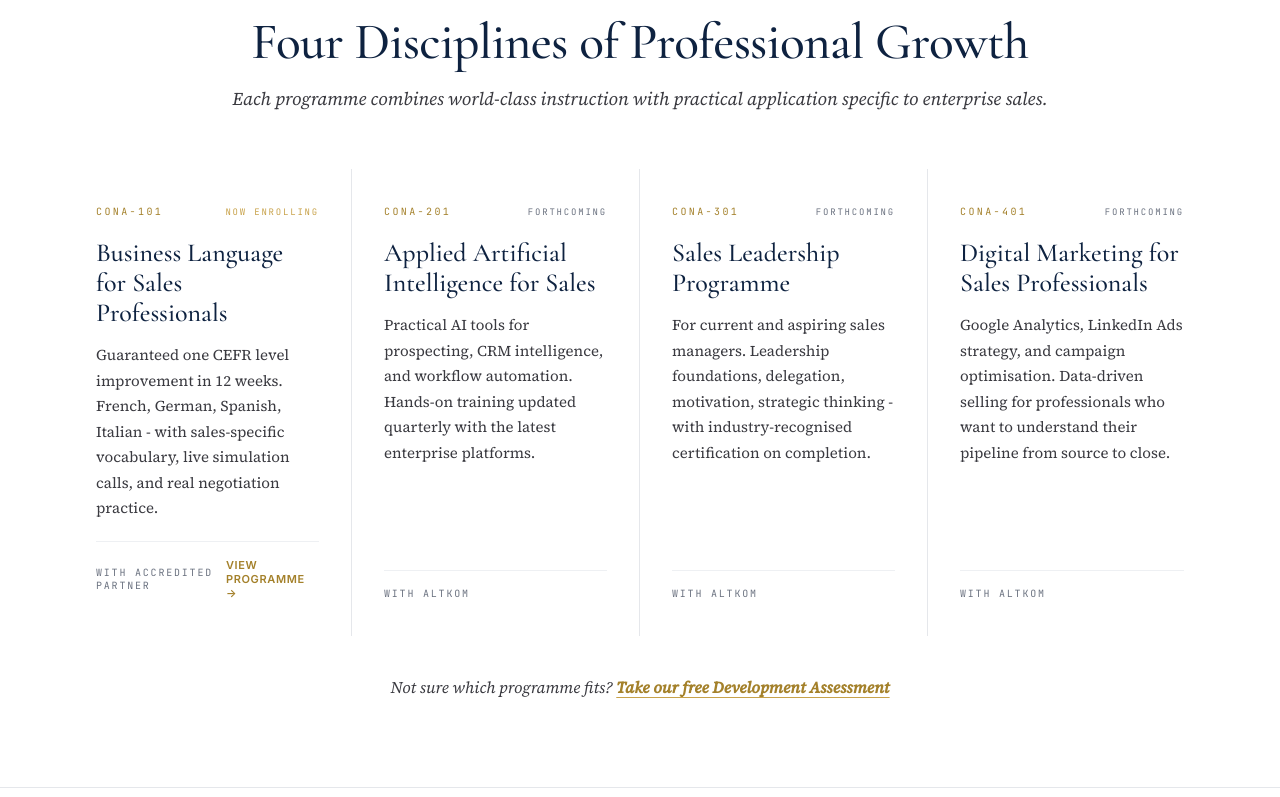
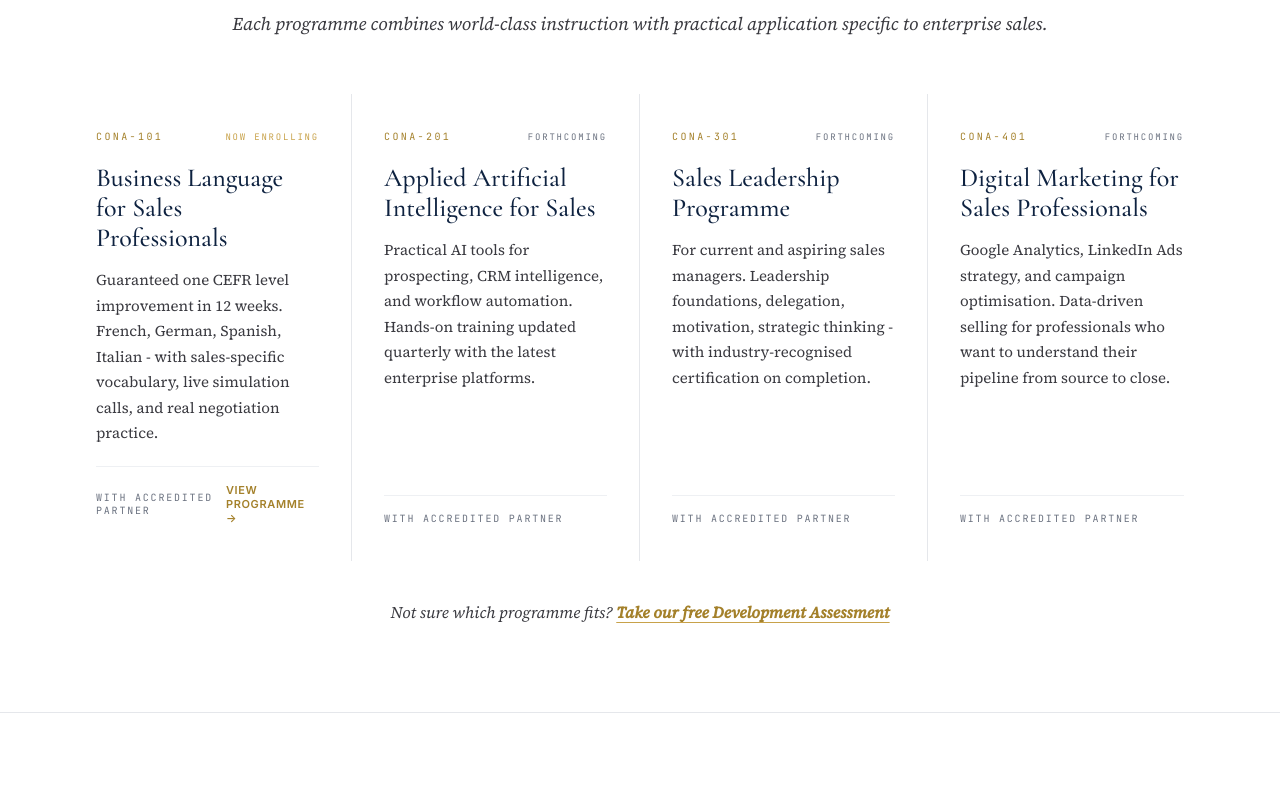
Before and after one commit to sgrzech-maker/conatus-site, a React (Vite) app: page / in a window 1280 px wide. Shown: the part 1123-1920 px from the top of the page. Built offline with nearby package versions, Linux system fonts and the light colour scheme.

Commit message:
Hide partner names, trust bar, update roles

```diff
--- a/src/pages/conatus-about.jsx
+++ b/src/pages/conatus-about.jsx
@@ -707,7 +707,7 @@ export default function ConatusAbout() {
         <Hero />
         <Origin />
         {/* <Founders /> */}
-        <Partners />
+        {/* <Partners /> */}
         <Principles />
         <Institutional />
         <CTA />
--- a/src/pages/conatus-homepage.jsx
+++ b/src/pages/conatus-homepage.jsx
@@ -322,7 +322,7 @@ function FourProgrammes() {
       code: 'CONA-201',
       title: 'Applied Artificial Intelligence for Sales',
       desc: 'Practical AI tools for prospecting, CRM intelligence, and workflow automation. Hands-on training updated quarterly with the latest enterprise platforms.',
-      partner: 'Altkom',
+      partner: 'Accredited Partner',
       status: 'Forthcoming',
       statusColor: U.inkMute,
     },
@@ -330,7 +330,7 @@ function FourProgrammes() {
       code: 'CONA-301',
       title: 'Sales Leadership Programme',
       desc: 'For current and aspiring sales managers. Leadership foundations, delegation, motivation, strategic thinking - with industry-recognised certification on completion.',
-      partner: 'Altkom',
+      partner: 'Accredited Partner',
       status: 'Forthcoming',
       statusColor: U.inkMute,
     },
@@ -338,7 +338,7 @@ function FourProgrammes() {
       code: 'CONA-401',
       title: 'Digital Marketing for Sales Professionals',
       desc: 'Google Analytics, LinkedIn Ads strategy, and campaign optimisation. Data-driven selling for professionals who want to understand their pipeline from source to close.',
-      partner: 'Altkom',
+      partner: 'Accredited Partner',
       status: 'Forthcoming',
       statusColor: U.inkMute,
     },
@@ -822,7 +822,7 @@ export default function ConatusHome() {
         <UtilityBar />
         <Masthead />
         <Hero />
-        <TrustBar />
+        {/* <TrustBar /> */}
         <FourProgrammes />
         <FlagshipFeature />
         <Method />
--- a/src/pages/conatus-programmes.jsx
+++ b/src/pages/conatus-programmes.jsx
@@ -297,7 +297,7 @@ const programmes = [
     title: 'Applied Artificial Intelligence for Sales',
     status: 'Forthcoming',
     statusColor: U.inkMute,
-    partner: 'Altkom',
+    partner: 'Accredited Partner',
     price: null,
     duration: 'TBC',
     hours: 'TBC',
@@ -317,7 +317,7 @@ const programmes = [
     title: 'Sales Leadership Programme',
     status: 'Forthcoming',
     statusColor: U.inkMute,
-    partner: 'Altkom',
+    partner: 'Accredited Partner',
     price: null,
     duration: 'TBC',
     hours: 'TBC',
@@ -337,7 +337,7 @@ const programmes = [
     title: 'Digital Marketing for Sales Professionals',
     status: 'Forthcoming',
     statusColor: U.inkMute,
-    partner: 'Altkom',
+    partner: 'Accredited Partner',
     price: null,
     duration: 'TBC',
     hours: 'TBC',
@@ -474,7 +474,7 @@ function ForthcomingProgrammes() {
       <SectionHead
         kicker="In Development"
         title="Forthcoming Programmes"
-        sub="Three additional programmes are being developed with our partner Altkom. Register your interest to be notified when enrolment opens."
+        sub="Three additional programmes are in development with our accredited training partners. Register your interest to be notified when enrolment opens."
       />
 
       <div style={{ maxWidth: 1100, margin: '0 auto', display: 'grid', gridTemplateColumns: 'repeat(auto-fit, minmax(300px, 1fr))', gap: 0 }}>
```
